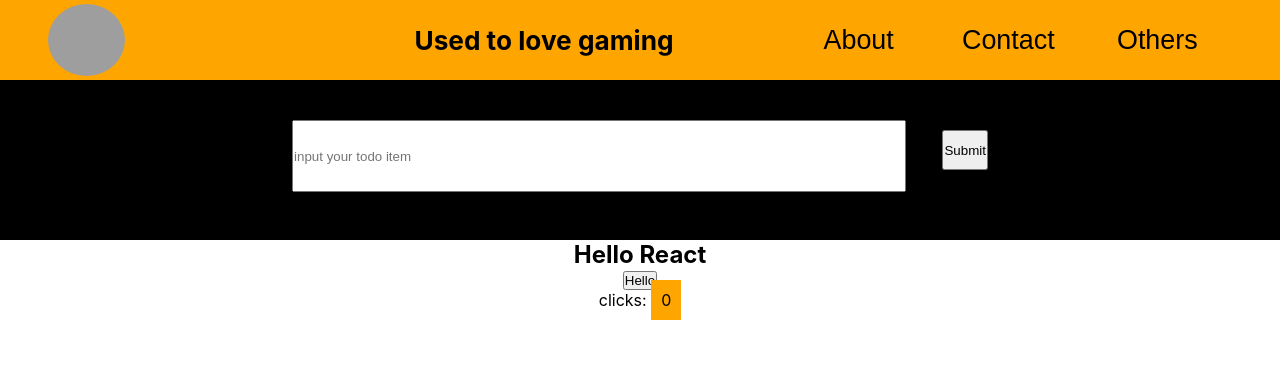
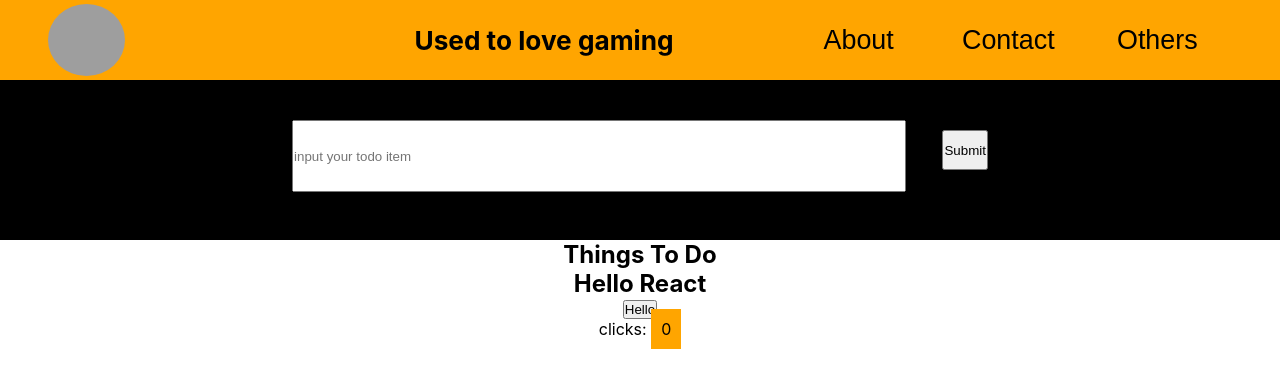
Before and after one commit to gareth-robinson865/myfirstreactapp, a React (Create React App) app: page / in a window 1280 px wide. Shown: the top 388 px of the page. Built offline with nearby package versions, Linux system fonts and the light colour scheme; grey boxes are pictures that could not be loaded.

Commit message:
to do viewer imported to app.js and added to app

```diff
--- a/src/App.js
+++ b/src/App.js
@@ -1,6 +1,7 @@
 import React from 'react';
 import NavBar from './navbar';
 import ToDoFrom from './todoinput';
+import ToDoViewer from './todoview';
 
 let numbers = 0;
 
@@ -25,6 +26,7 @@ function app() {
       </header>
 
       <article>
+        <ToDoViewer />
         <h1>Hello React</h1>
         <button onClick={sayHello}>Hello</button>
         <p>clicks: <a id="clicks">0</a></p>
```
